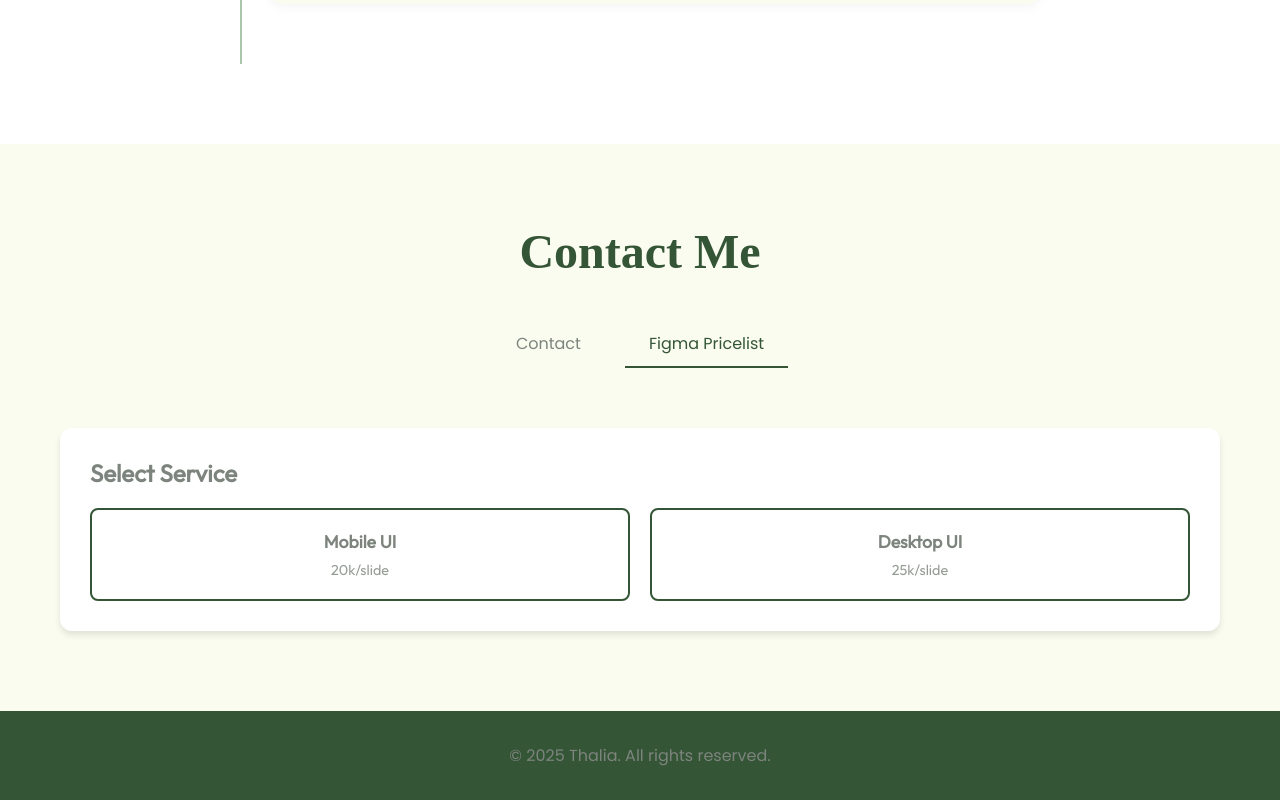
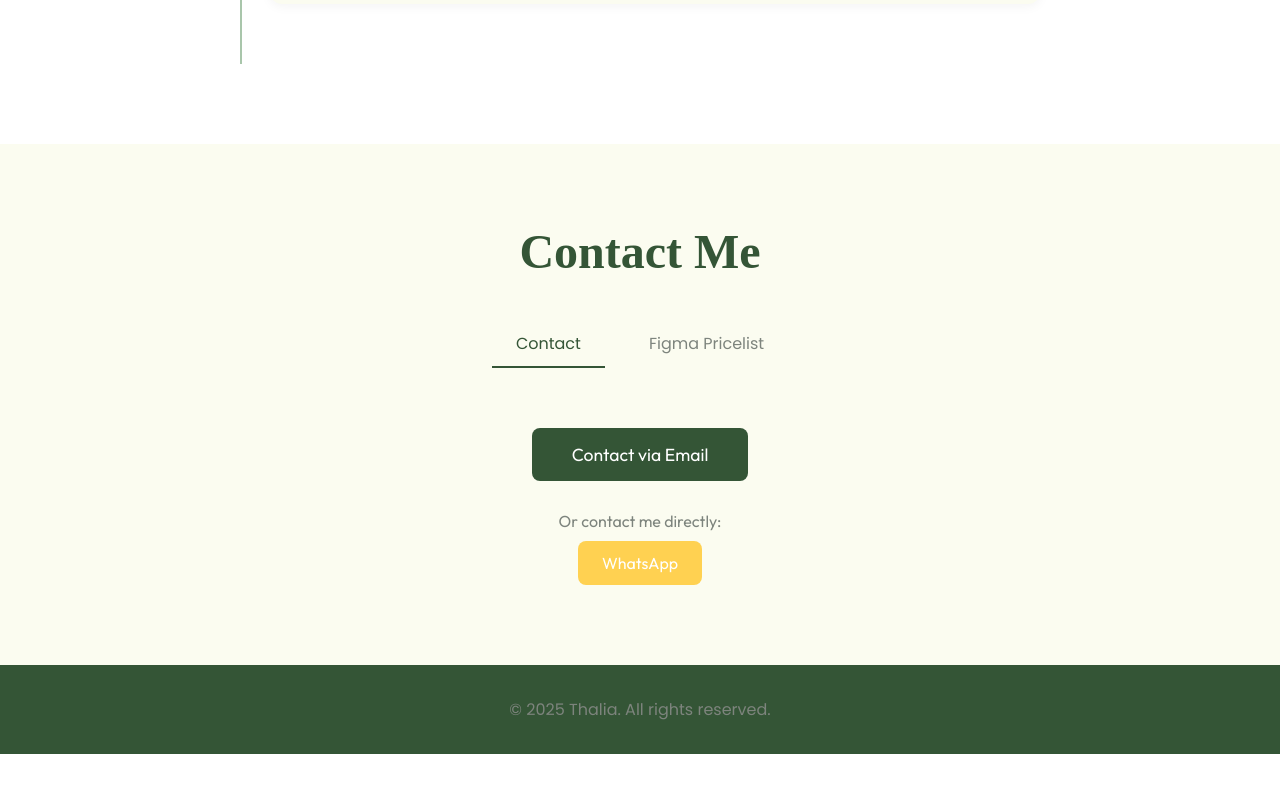
Before and after one commit to thaliafahira/portofolio, a React (Vite) app: page / in a window 1280 px wide. Shown: the part 5159-5959 px from the top of the page. After the commit the page ends 5913 px from the top, so only its background shows below. Built offline with nearby package versions, Linux system fonts and the light colour scheme; a web font is replaced by a local one.

Commit message:
Update Contact.jsx

```diff
--- a/src/components/Contact/Contact.jsx
+++ b/src/components/Contact/Contact.jsx
@@ -2,7 +2,7 @@ import React, { useState } from 'react';
 import styles from './Contact.module.css';
 
 export const Contact = () => {
-  const [activeTab, setActiveTab] = useState('services');
+  const [activeTab, setActiveTab] = useState('contact');
   const [selectedService, setSelectedService] = useState('');
 
   const services = [
@@ -26,7 +26,7 @@ export const Contact = () => {
       <div className={styles.container}>
         <h2 className={styles.title}>Contact Me</h2>
 
-        {/* Tab Navigation */}
+
         <div className={styles.tabContainer}>
         <button
             className={`${styles.tabButton} ${activeTab === 'contact' ? styles.active : ''}`}
@@ -43,7 +43,7 @@ export const Contact = () => {
         </div>
 
         <div className={styles.content}>
-          {/* Services Tab */}
+
           {activeTab === 'services' && (
             <div className={styles.services}>
               <h3>Select Service</h3>
```
